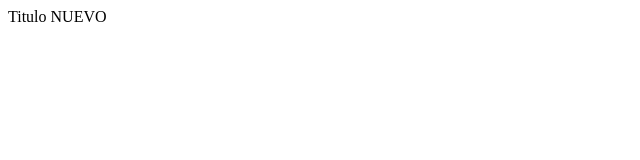
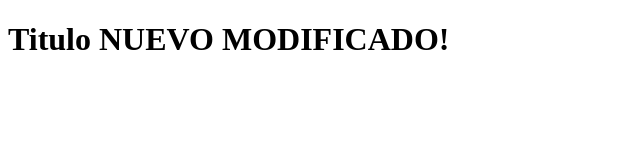
Before and after one commit to sebasgon/hello-world-git, a plain HTML site: page index.html in a window 1280 px wide. Shown: the whole page, without its empty margins (0-640 px from the left). Drawn offline with Linux system fonts and the light colour scheme.

Commit message:
SE MODIFICO INDEX NUEVAMENTE

```diff
--- a/index.html
+++ b/index.html
@@ -6,6 +6,6 @@
     <title>Demo Git</title>
 </head>
 <body>
-    <h>Titulo NUEVO</h>
+    <h1>Titulo NUEVO MODIFICADO!</h1>
 </body>
 </html>
```
